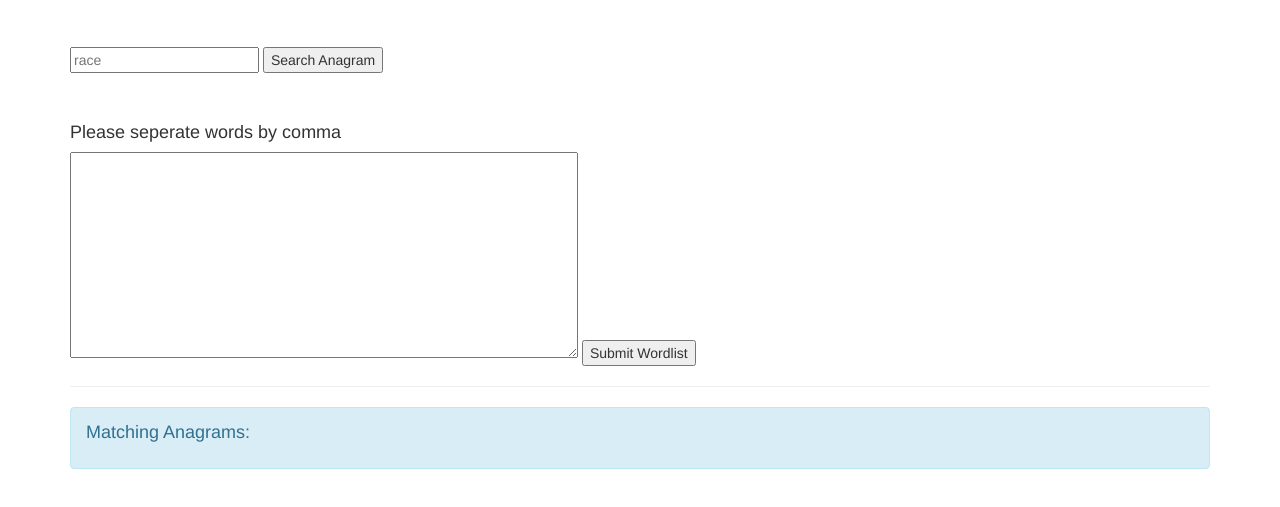
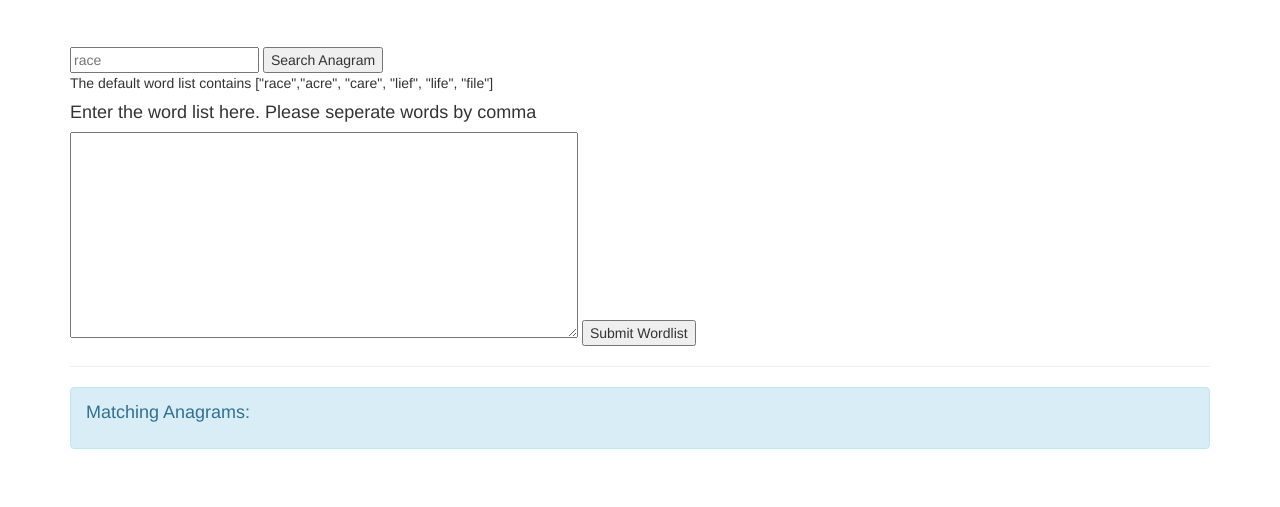
Before and after one commit to alicj/alicj.github.io, a plain HTML site: page anagram.html in a window 1280 px wide. Shown: the part 63-570 px from the top of the page. Drawn offline with nearby package versions, Linux system fonts and the light colour scheme.

Commit message:
add some helping text

```diff
--- a/anagram.html
+++ b/anagram.html
@@ -29,9 +29,8 @@
 			<input id="anagramInput" type="text" placeholder="race">
 			<input id="anagramSubmit" type="submit" value="Search Anagram">
 		</form>
-		<br>
-		<br>
-		<h4>Please seperate words by comma</h4>
+		<p>The default word list contains ["race","acre", "care", "lief", "life", "file"]</p>
+		<h4>Enter the word list here. Please seperate words by comma</h4>
 		<form>
 			<textarea id="listInput" name="" id="" cols="60" rows="10"></textarea>
 			<input id="listSubmit" type="submit" value="Submit Wordlist">
@@ -47,7 +46,7 @@
 	</div>
 
 	<script>
-		var WORDLIST = ["acre", "care", "dad", "mom"];
+		var WORDLIST = ["race","acre", "care", "lief", "life", "file"];
 
 		function isAnagram(word1, word2) {
 			if (word1.length != word2.length)
```
